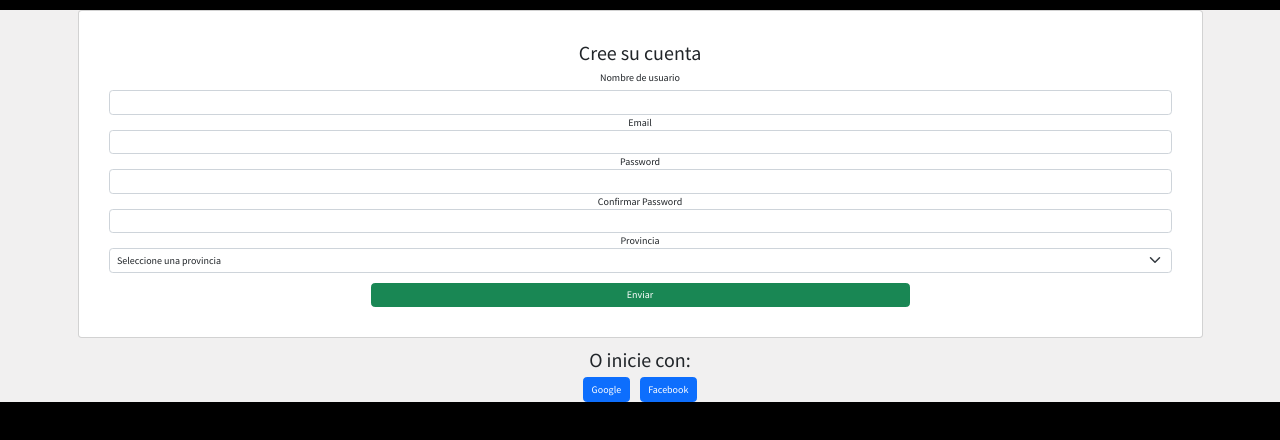
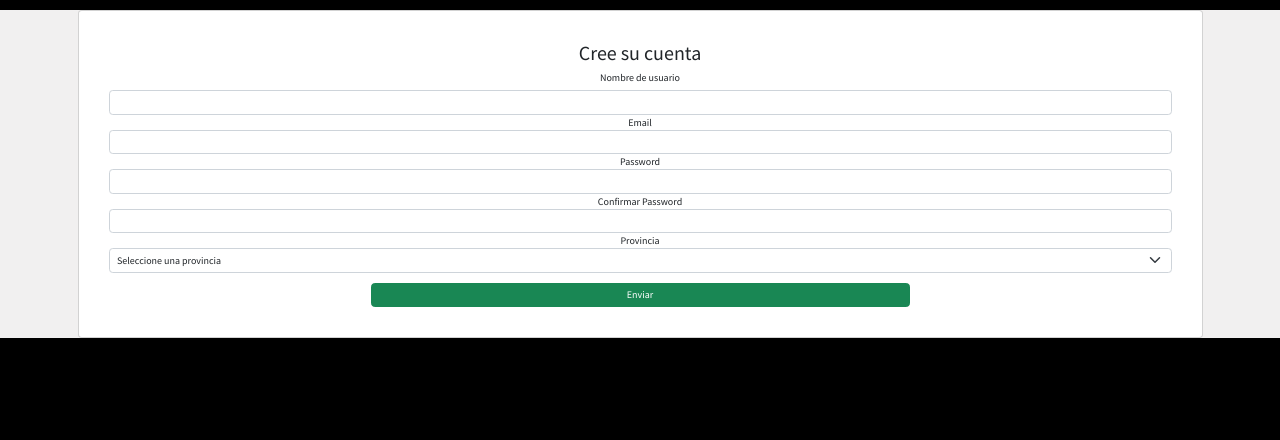
Before and after one commit to dangon200/E-WINE-Final-Project, a React (Create React App) app in the folder client/: page /register in a window 1280 px wide. Shown: the top 440 px of the page. Built offline with nearby package versions, Linux system fonts and the light colour scheme.

Commit message:
add validate form

```diff
--- a/client/src/components/FormCreatePubli/FormCreatePubli.jsx
+++ b/client/src/components/FormCreatePubli/FormCreatePubli.jsx
@@ -30,27 +30,19 @@ export default function FormCreatePubli () {
     },
     validationSchema: schemaFormPubli,
     onSubmit: async (values, { resetForm }) => {
-      try {
       const url = await uplodCloudinary(values.image)
       values.image = url
-
       dispatch(postPublication({ ...values }, token.token))
       resetForm()
-          .then(data => {
-            resetForm()
+
       setSend(true)
       setTimeout(() => {
         setSend(false)
-            }, 3000)
-          })
-          .catch(errors => {
-            console.log('🤬 ~ file: FormCreatePubli.jsx ~ line 40 ~ onSubmit: ~ errors', errors)
-          })
-      } catch (error) {
-        console.log('🚀 ~ file: FormCreatePubli.jsx ~ line 40 ~ onSubmit: ~ error', error)
-      }
+      }, 3000
+      )
     }
   })
+
   const [send, setSend] = useState(false)
   const [createProduct, setCreateProduct] = useState(false)
   return (
@@ -154,7 +146,7 @@ export default function FormCreatePubli () {
                   onBlur={handleBlur}
                 >
                   <option value=''>Seleccione un producto...</option>
-                  {products && products.map(product => <option key={product.id} value={product.id}>{product.name}</option>)}
+                  {Array.isArray(products) && products.map(product => <option key={product.id} value={product.id}>{product.name}</option>)}
                 </select>
                 {errors.productId && touched.productId && <p className='invalid-feedback fs-4'>{errors.productId}</p>}
               </div>
--- a/client/src/components/FormLogin/FormLogin.jsx
+++ b/client/src/components/FormLogin/FormLogin.jsx
@@ -198,7 +198,7 @@ export default function FormLogin () {
             </div>
             <div className='modal-footer'>
               <button type='button' className='d-none btn btn-secondary' data-bs-dismiss='modal'>Close</button>
-              <p className='fs-4'>
+              <p className='fs-4' data-bs-dismiss='modal'>
                 Sino tienes cuenta <Link className='text-decoration-none' to='/register'>!Crea tu Cuenta</Link>
               </p>
 
--- a/client/src/components/FormSignUp/FormSignUp.jsx
+++ b/client/src/components/FormSignUp/FormSignUp.jsx
@@ -104,8 +104,8 @@ export default function FormLogin () {
         </div>
 
       </form>
-      <h2>O inicie con:</h2>
-      <div className='d-flex justify-content-center'>
+      <h2 className='d-none'>O inicie con:</h2>
+      <div className='d-none justify-content-center'>
         <button className='btn btn-primary mx-2'>Google</button>
         <button className='btn btn-primary mx-2'>Facebook</button>
       </div>
```
Lines whose indentation alone changed are shown as unchanged.
